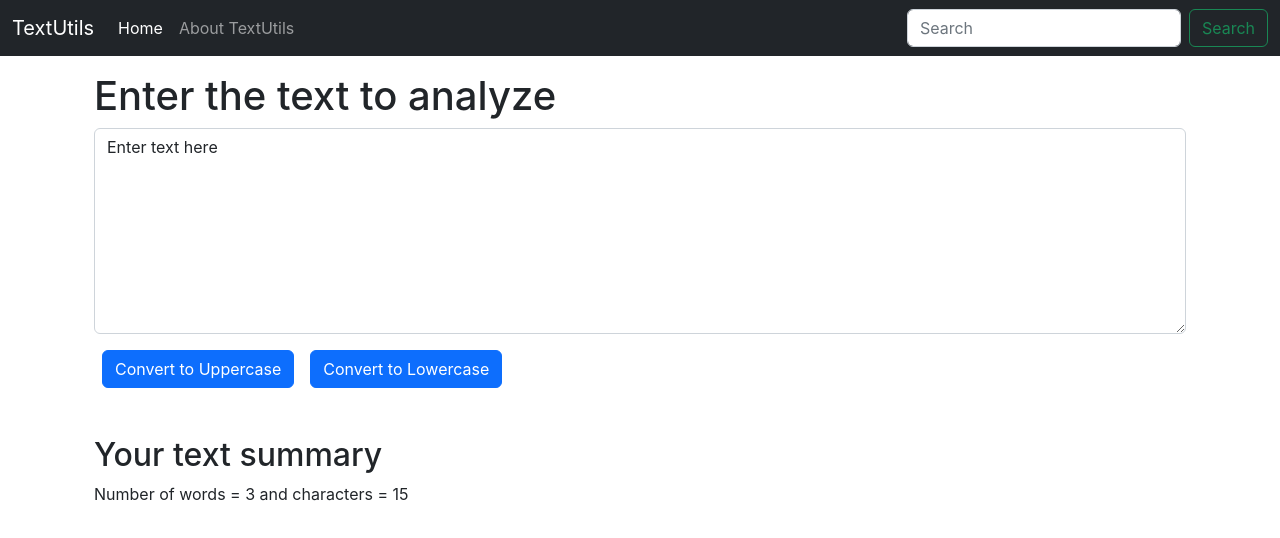
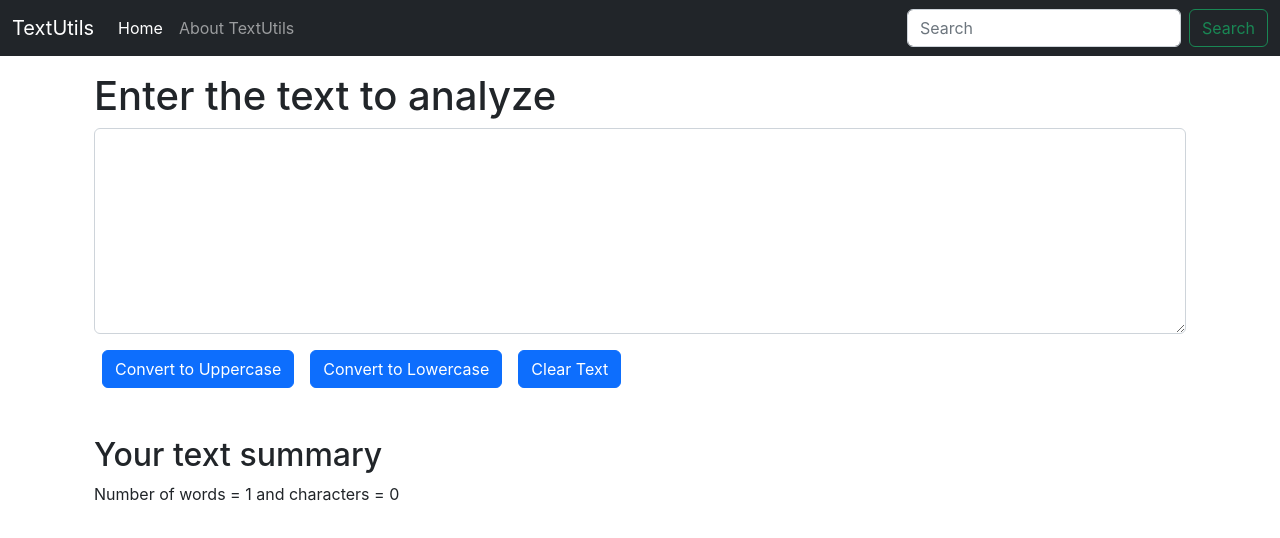
Before and after one commit to fawzaanshaikh/react-practice, a React (Create React App) app in the folder project-textutils/: page / in a window 1280 px wide. Shown: the top 538 px of the page. Built offline with nearby package versions, Linux system fonts and the light colour scheme.

Commit message:
Clear text functionaility added

```diff
--- a/project-textutils/src/components/TextForm.js
+++ b/project-textutils/src/components/TextForm.js
@@ -14,13 +14,18 @@ export default function TextForm(props) {
         setText(newText);
     }
 
+    const handleClearClick = () => {
+        let newText = "";
+        setText(newText);
+    }
+
     const handleOnChange = (event) => { // event is passed as a parameter by default for any event that takes place
         console.log("On change");
         setText(event.target.value);    // This allows the text to be written from user input in addition to the text that is there in the state variable 'text'
     }
 
     // This is used to track the change in our component's state in terms of the change in text, this uses array destructuring
-    const [text, setText] = useState("Enter text here");
+    const [text, setText] = useState("");
     // text = "new text"; // Wrong way to change the state
     // setText("new text"); // Correct way to change the state
 
@@ -33,6 +38,7 @@ export default function TextForm(props) {
             </div>
             <button className="btn btn-primary mx-2" onClick={handleUpClick}>Convert to Uppercase</button>
             <button className="btn btn-primary mx-2" onClick={handleLoClick}>Convert to Lowercase</button>
+            <button className="btn btn-primary mx-2" onClick={handleClearClick}>Clear Text</button>
         </div>
 
         <div className="container my-5">
```
